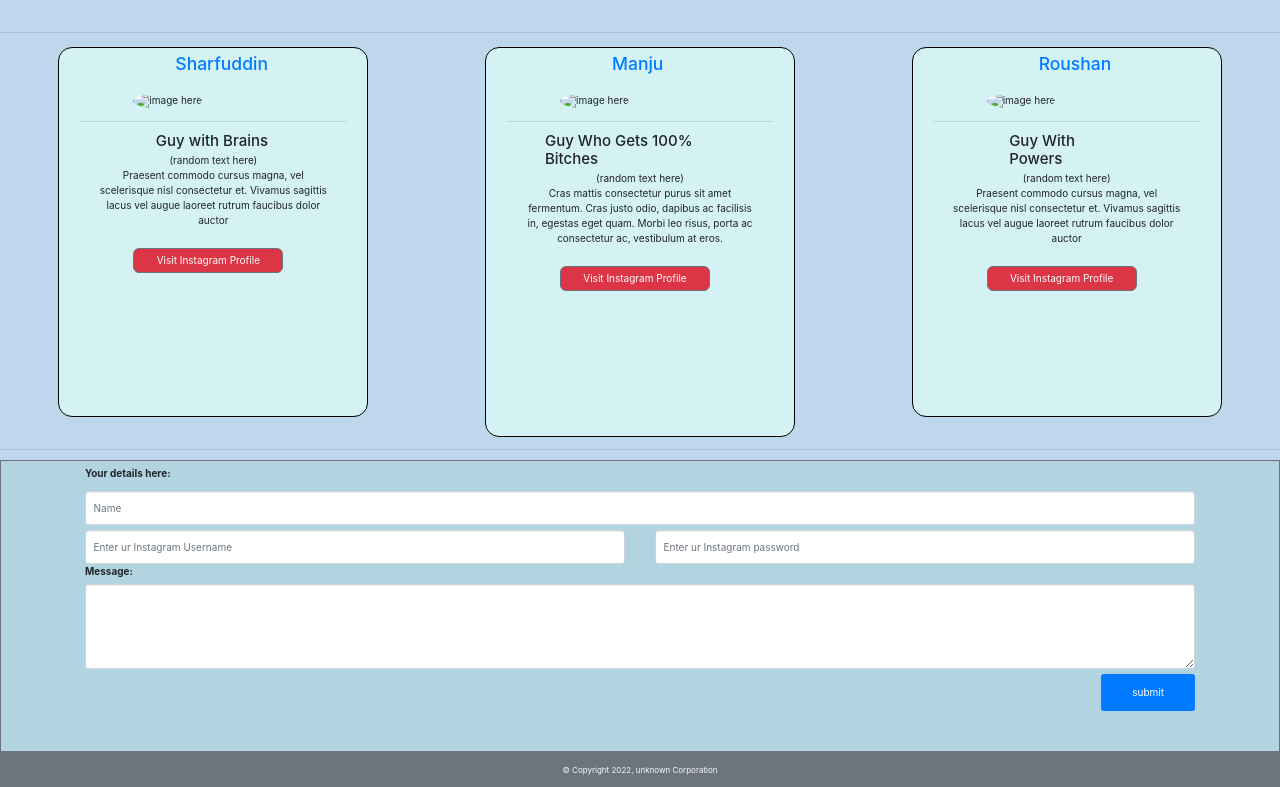
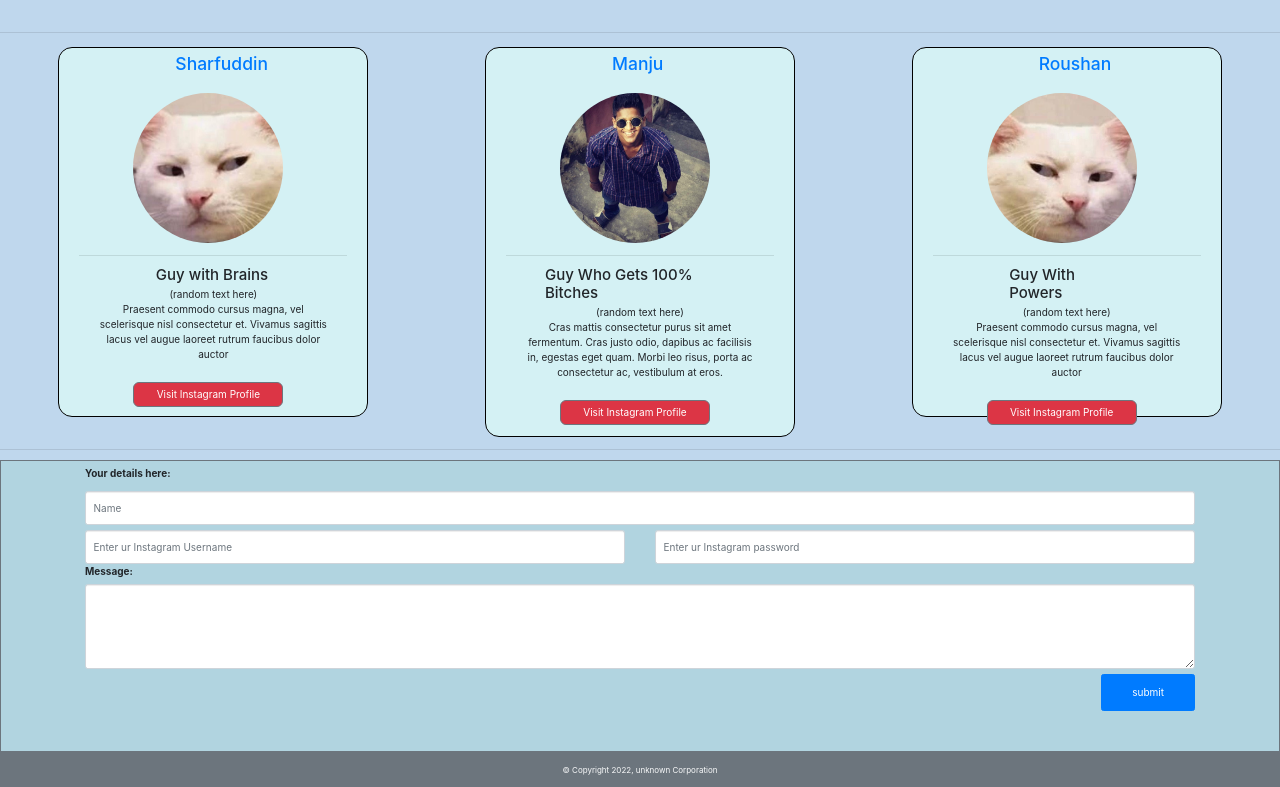
Before and after one commit to Mirza-Glitch/project-0-mfs, a plain HTML site: page ProjectSharfu.html in a window 1280 px wide. Shown: the part 2180-2967 px from the top of the page. Drawn offline with nearby package versions, Linux system fonts and the light colour scheme.

Commit message:
Update ProjectSharfu.html

```diff
--- a/ProjectSharfu.html
+++ b/ProjectSharfu.html
@@ -168,7 +168,7 @@
 
      <div class="cardss">
        <h3 class="guyh1"><a href="https://instagram.com/not_again986?igshid=YmMyMTA2M2Y=">Sharfuddin</a></h3>  <br />
-       <img src="../images/altshar.jpg" alt="image here" class="rounded-circle"/>
+       <img src="altshar.jpg" alt="image here" class="rounded-circle"/>
        <hr />
        <h4 class="guy">Guy with Brains</h4>
        <p>  (random text here) <br />
@@ -183,7 +183,7 @@
 
       <div class="cardss guyb2">
        <h3 class="guyh2"><a href="https://instagram.com/manjunathreddy_4113?igshid=YmMyMTA2M2Y=">Manju</a></h3> <br />
-       <img src="../images/mnr.jpg" alt="image here" class="rounded-circle"/>
+       <img src="/mnr.jpg" alt="image here" class="rounded-circle"/>
        <hr />
        <h4 class="guy2">Guy Who Gets 100% Bitches</h4>
        <p>   (random text here) <br />
@@ -196,7 +196,7 @@
 
       <div class="cardss">
        <h3 class="guyh2"><a href="https://instagram.com/never_again086?igshid=YmMyMTA2M2Y=">Roushan</a></h3> <br />
-       <img src="../images/altme.jpg" alt="image here" class="rounded-circle"/>
+       <img src="altme.jpg" alt="image here" class="rounded-circle"/>
        <hr />
        <h4 class="guy">Guy With Powers</h4>
        <p>   (random text here) <br />
```
